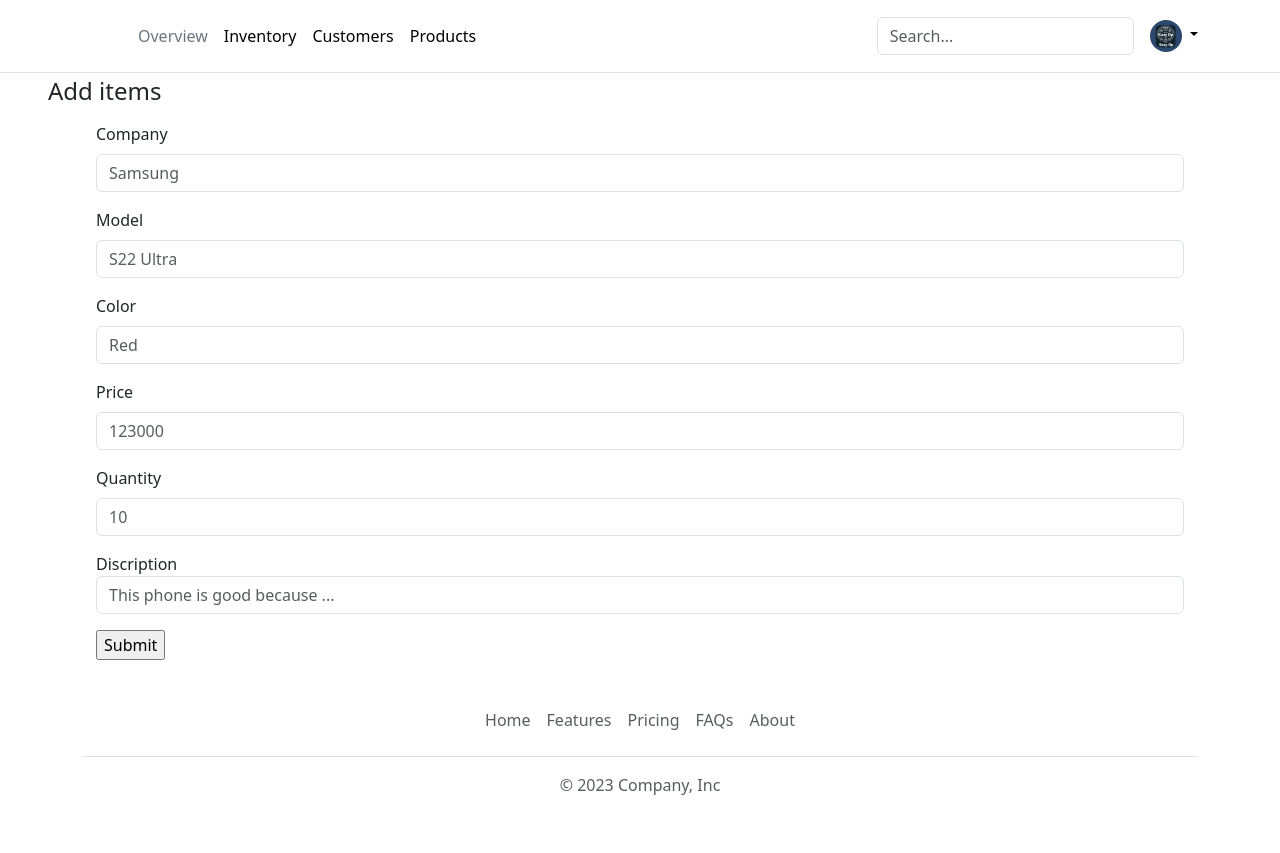
After one commit to Akashkunwar/Easyop, a Flask app: page /AddInventory in a window 1280 px wide. The commit adds this page. Run offline with Flask 3, Linux system fonts and the light colour scheme.

Commit message:
Added form

```diff
--- a/app.py
+++ b/app.py
@@ -1,4 +1,4 @@
-from flask import  Flask, render_template, jsonify
+from flask import  Flask, render_template, jsonify, request
 from database import engine, load_inventory_from_DB, load_inventories_from_DB
 from sqlalchemy import text
 
@@ -37,5 +37,14 @@ def show_inventory(Id):
         return "Not Found", 404
     return render_template('inventory.html', inventory=inventory)
 
+@app.route("/AddInventory")
+def add_inventory():
+    return render_template('AddInventory.html')
+
+@app.route("/AddInventory/Submitions")
+def add_to_inventory():
+    data = request.args
+    return jsonify(data)
+
 if __name__ == "__main__":
     app.run()
--- /dev/null
+++ b/templates/AddInventory.html
@@ -0,0 +1,51 @@
+<html>
+    <head>
+        {% include 'bootstrap.html' %}
+        <title>EasyOP</title>
+        <style>
+            #banner {
+                width: 850;
+                padding-top: 15px;
+            }
+        </style>
+    </head>
+    <body>
+         {% include 'header.html' %}
+        <div class="mx-5">
+        <h4>Add items</h4>
+        <form class="mx-5" action="/AddInventory/Submitions">
+            <div class="mt-3">
+                <label class="form-label">Company</label>
+                <input class="form-control" type="text" name="Company" placeholder="Samsung">
+            </div>
+
+            <div class="mt-3">
+                <label class="form-label">Model</label>
+                <input class="form-control" type="text" name="Model" placeholder="S22 Ultra">
+            </div>
+
+            <div class="mt-3">
+                <label class="form-label">Color</label>
+                <input class="form-control" type="text" name="Color" placeholder="Red">
+            </div>
+
+            <div class="mt-3">
+                <label class="form-label">Price</label>
+                <input class="form-control" type="text" name="Price" placeholder="123000">
+            </div>
+
+            <div class="mt-3">
+                <label class="form-label">Quantity</label>
+                <input class="form-control" type="text" name="Quantity" placeholder="10">
+            </div>
+
+            <div class="mt-3">
+                <labe class="form-label">Discription</label>
+                <input class="form-control" type="text" name="Discription" placeholder="This phone is good because ...">
+            </div>
+            <input class="mt-3" type="submit" name="submit">
+        </div>
+        </form>
+        {% include 'footer.html' %}
+    </body>
+</html>
--- a/templates/footer.html
+++ b/templates/footer.html
@@ -1,7 +1,7 @@
 <div class="container">
     <footer class="py-3 my-4">
       <ul class="nav justify-content-center border-bottom pb-3 mb-3">
-        <li class="nav-item"><a href="#" class="nav-link px-2 text-body-secondary">Home</a></li>
+        <li class="nav-item"><a href="/" class="nav-link px-2 text-body-secondary">Home</a></li>
         <li class="nav-item"><a href="#" class="nav-link px-2 text-body-secondary">Features</a></li>
         <li class="nav-item"><a href="#" class="nav-link px-2 text-body-secondary">Pricing</a></li>
         <li class="nav-item"><a href="#" class="nav-link px-2 text-body-secondary">FAQs</a></li>
--- a/templates/header.html
+++ b/templates/header.html
@@ -6,7 +6,7 @@
       </a>
 
       <ul class="nav col-12 col-lg-auto me-lg-auto mb-2 justify-content-center mb-md-0">
-        <li><a href="#" class="nav-link px-2 link-secondary">Overview</a></li>
+        <li><a href="/" class="nav-link px-2 link-secondary">Overview</a></li>
         <li><a href="#" class="nav-link px-2 link-body-emphasis">Inventory</a></li>
         <li><a href="#" class="nav-link px-2 link-body-emphasis">Customers</a></li>
         <li><a href="#" class="nav-link px-2 link-body-emphasis">Products</a></li>
--- a/templates/home.html
+++ b/templates/home.html
@@ -28,7 +28,8 @@
         </div>
     </p>
     <div style="display: flex; justify-content: center;">
-        <button class ='btn btn-primary'>Add Inventory</button>
+        <!-- <button class ='btn btn-primary'>Add Inventory</button> -->
+        <a href="/AddInventory" class="btn btn-primary">Add Inventory</a>
     </div>
     </div>
     {% include 'footer.html' %}
```
